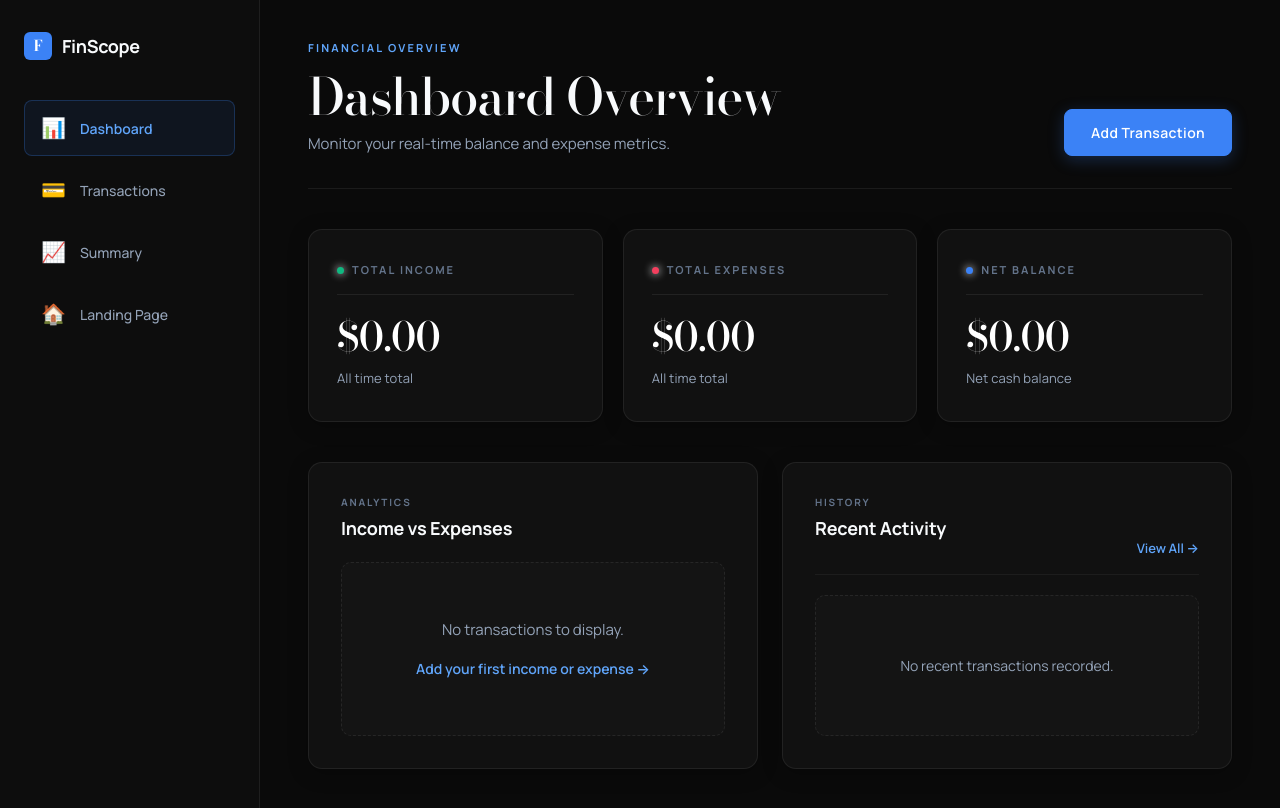
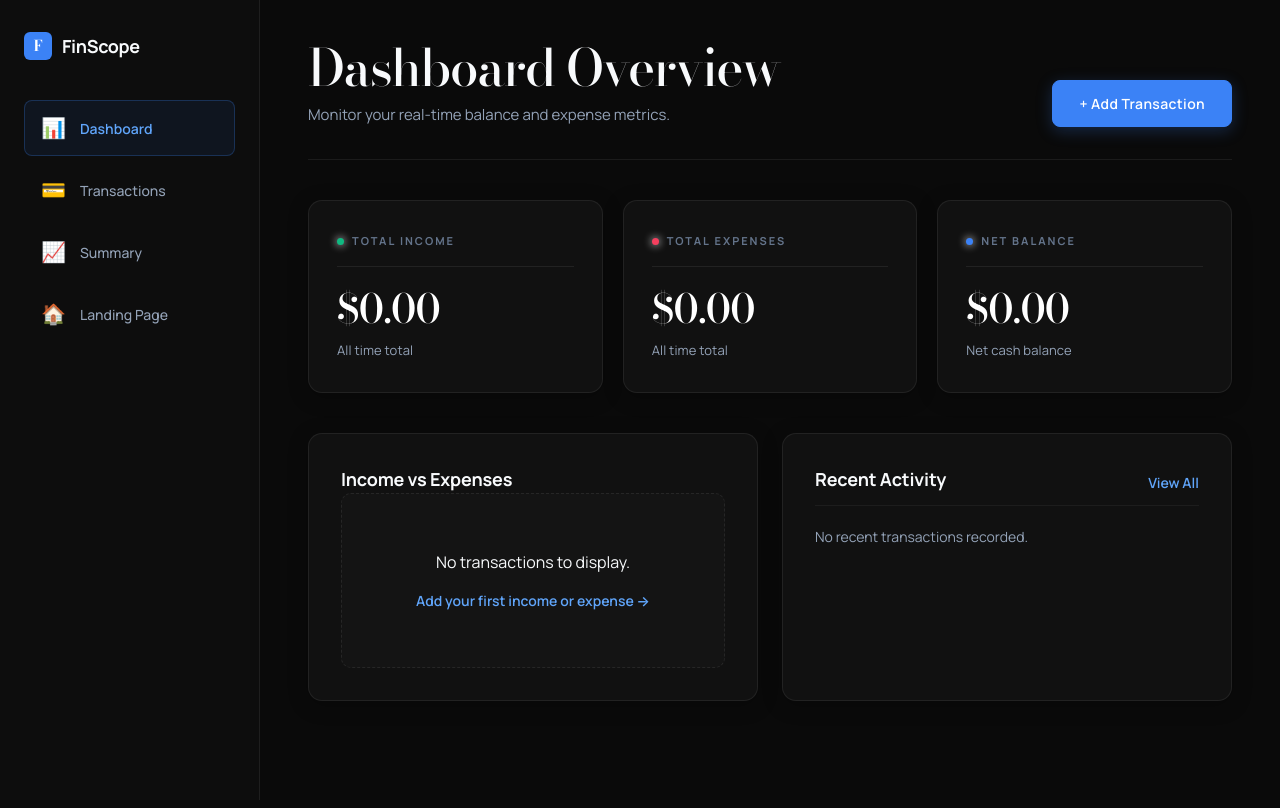
Before and after one commit to ShreyaGuleria/FinScope, a React (Vite) app: page /dashboard in a window 1280 px wide. Built offline with nearby package versions, Linux system fonts and the light colour scheme.

Commit message:
dashboard

```diff
--- a/src/pages/Dashboard.jsx
+++ b/src/pages/Dashboard.jsx
@@ -1,4 +1,3 @@
-import React, { useEffect } from 'react';
 import { Link } from 'react-router-dom';
 import SummaryCard from '../components/SummaryCard';
 import FinanceChart from '../components/FinanceChart';
@@ -25,49 +24,20 @@ export default function Dashboard() {
   // Recent 3 transactions
   const recentTransactions = transactions.slice(0, 3);
 
-  // Scroll reveal observer
-  useEffect(() => {
-    const prefersReduced = window.matchMedia('(prefers-reduced-motion: reduce)').matches;
-    const targets = document.querySelectorAll('.reveal');
-    if (!targets.length) return;
-
-    if (prefersReduced) {
-      targets.forEach((el) => el.classList.add('visible'));
-      return;
-    }
-
-    const observer = new IntersectionObserver(
-      (entries) => {
-        entries.forEach((entry) => {
-          if (entry.isIntersecting) {
-            entry.target.classList.add('visible');
-            observer.unobserve(entry.target);
-          }
-        });
-      },
-      { threshold: 0.1 }
-    );
-
-    targets.forEach((el) => observer.observe(el));
-    return () => observer.disconnect();
-  }, []);
-
   return (
     <div className="dashboard-page">
-      {/* Header Section */}
-      <div className="dashboard-header reveal">
-        <div className="dashboard-header__info">
-          <div className="dashboard-eyebrow">Financial Overview</div>
+      <div className="dashboard-header">
+        <div>
           <h1 className="dashboard-title">Dashboard Overview</h1>
           <p className="dashboard-subtitle">Monitor your real-time balance and expense metrics.</p>
         </div>
-        <Link to="/transactions" className="btn-add-quick" id="dashboard-cta-add">
-          Add Transaction
+        <Link to="/transactions" className="btn-add-quick">
+          + Add Transaction
         </Link>
       </div>
 
       {/* Summary Cards Row */}
-      <div className="dashboard-cards reveal" style={{ transitionDelay: '80ms' }}>
+      <div className="dashboard-cards">
         <SummaryCard
           title="Total Income"
           amount={fmt(totalIncome)}
@@ -93,15 +63,11 @@ export default function Dashboard() {
 
       {/* Analytics Section */}
       <div className="dashboard-grid">
-        {/* Income vs Expenses Card */}
-        <div className="dashboard-card-section reveal" style={{ transitionDelay: '140ms' }}>
-          <div className="section-header-block">
-            <span className="section-eyebrow">Analytics</span>
-            <h2 className="section-title">Income vs Expenses</h2>
-          </div>
+        <div className="dashboard-card-section">
+          <h2 className="section-title">Income vs Expenses</h2>
           {transactions.length === 0 ? (
             <div className="empty-dashboard-chart">
-              <p className="empty-chart-text">No transactions to display.</p>
+              <p>No transactions to display.</p>
               <Link to="/transactions" className="btn-text-link">
                 Add your first income or expense →
               </Link>
@@ -111,22 +77,16 @@ export default function Dashboard() {
           )}
         </div>
 
-        {/* Recent Activity Card */}
-        <div className="dashboard-card-section reveal" style={{ transitionDelay: '200ms' }}>
+        <div className="dashboard-card-section">
           <div className="section-header-inline">
-            <div className="section-header-block">
-              <span className="section-eyebrow">History</span>
-              <h2 className="section-title">Recent Activity</h2>
-            </div>
-            <Link to="/transactions" className="btn-view-all">
-              View All →
+            <h2 className="section-title">Recent Activity</h2>
+            <Link to="/transactions" className="btn-text-link">
+              View All
             </Link>
           </div>
 
           {recentTransactions.length === 0 ? (
-            <div className="empty-recent-container">
-              <p className="empty-recent-text">No recent transactions recorded.</p>
-            </div>
+            <p className="empty-recent-text">No recent transactions recorded.</p>
           ) : (
             <div className="recent-list">
               {recentTransactions.map((t) => (
@@ -138,7 +98,7 @@ export default function Dashboard() {
                   type={t.type}
                   category={t.category}
                   date={t.date}
-                  onDelete={() => {}}
+                  onDelete={() => { }}
                 />
               ))}
             </div>
```
